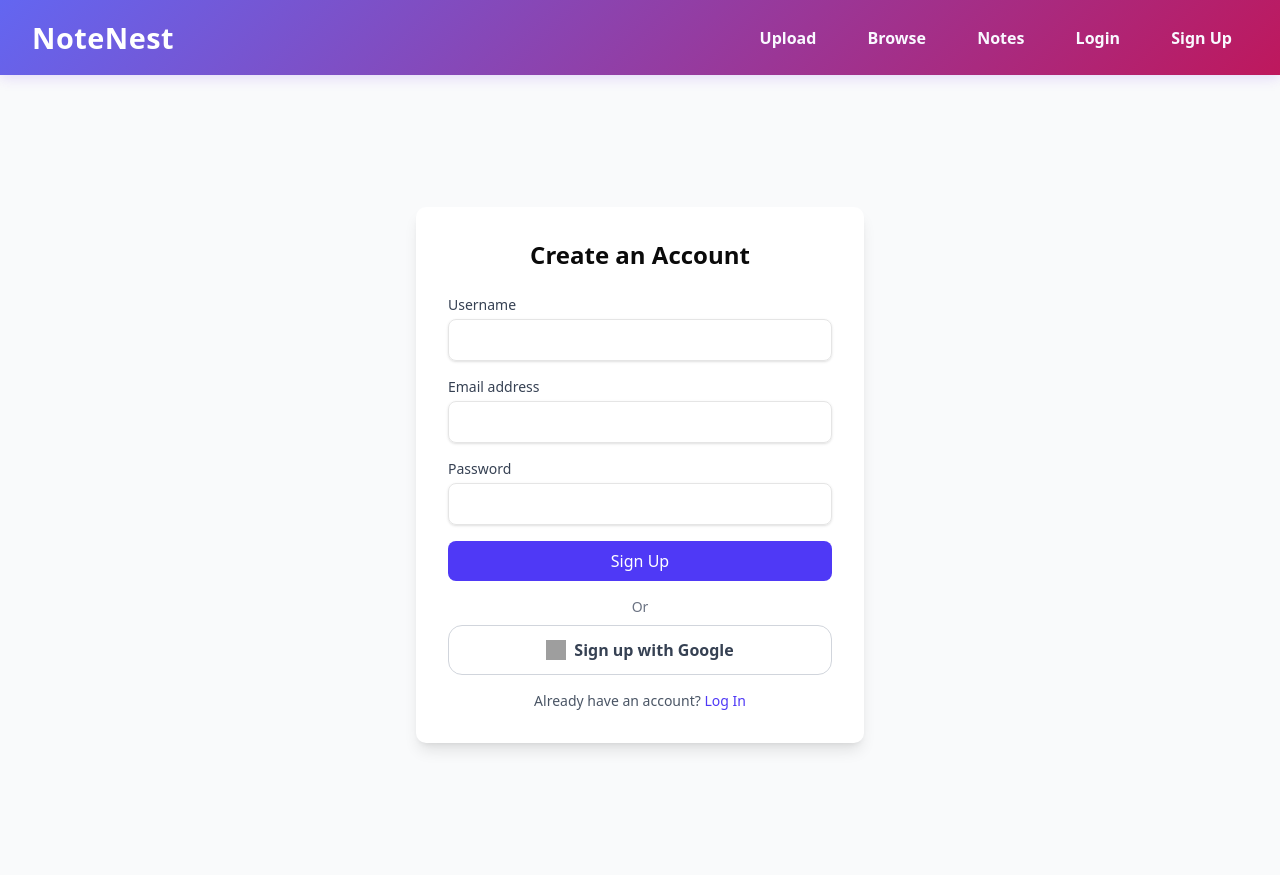
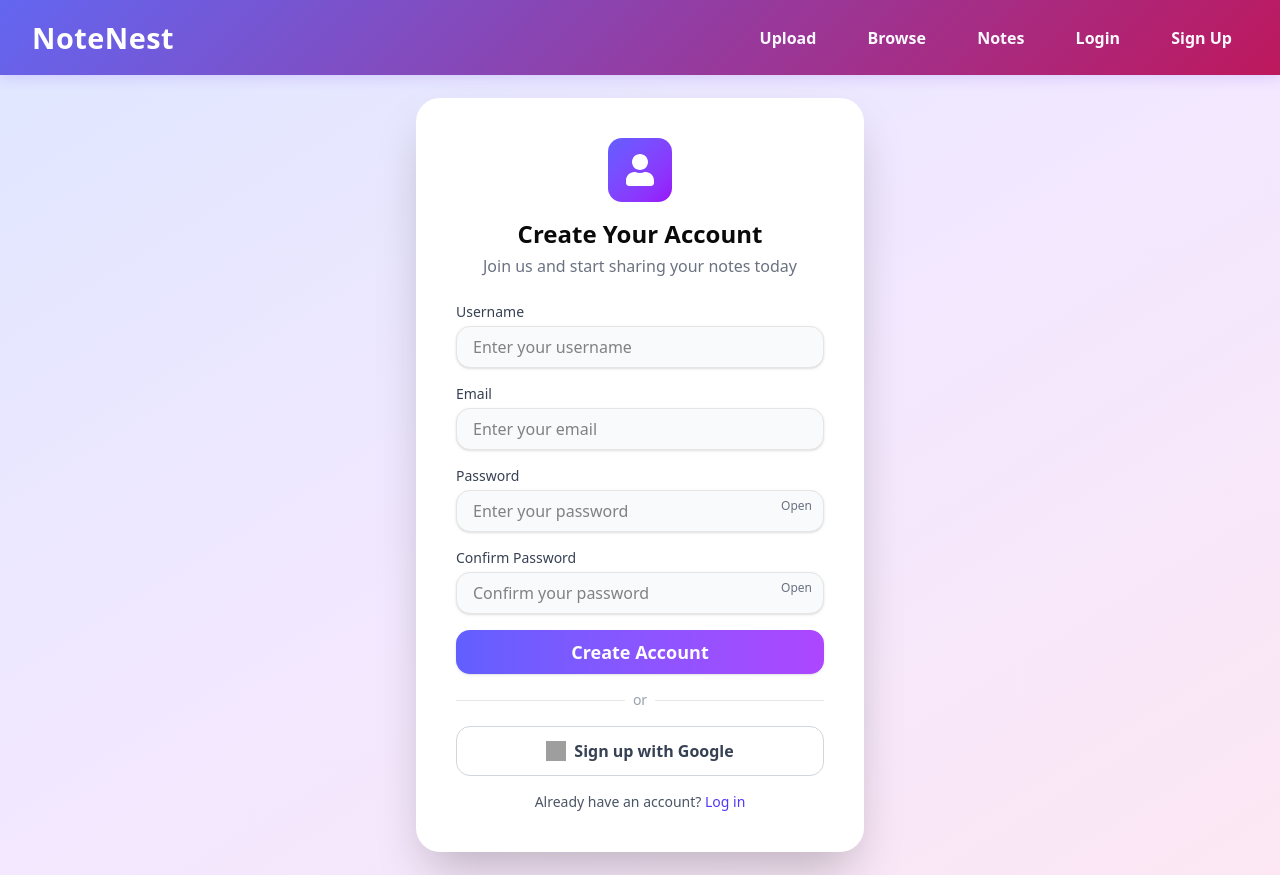
Before and after one commit to rxiddhi/NotesShaaring-Platform, a React (Vite) app in the folder frontend/: page /signup in a window 1280 px wide. Built offline with nearby package versions, Linux system fonts and the light colour scheme; grey boxes are pictures that could not be loaded.

Commit message:
fix create account ui

```diff
--- a/frontend/src/components/SignUp.jsx
+++ b/frontend/src/components/SignUp.jsx
@@ -2,6 +2,7 @@ import React, { useState } from "react";
 import { Link, useNavigate } from "react-router-dom";
 import axios from "axios";
 import { toast } from "react-toastify";
+import { FaUser } from "react-icons/fa";
 
 function SignUp() {
   const navigate = useNavigate();
@@ -9,19 +10,26 @@ function SignUp() {
     username: "",
     email: "",
     password: "",
+    confirmPassword: "",
   });
+  const [showPassword, setShowPassword] = useState(false);
+  const [showConfirmPassword, setShowConfirmPassword] = useState(false);
 
-  const { username, email, password } = formData;
+  const { username, email, password, confirmPassword } = formData;
 
   const onChange = (e) =>
     setFormData({ ...formData, [e.target.name]: e.target.value });
 
   const onSubmit = async (e) => {
     e.preventDefault();
+    if (password !== confirmPassword) {
+      toast.error("Passwords do not match.");
+      return;
+    }
     try {
       await axios.post(
         `${import.meta.env.VITE_API_BASE_URL}/api/signup`,
-        formData
+        { username, email, password }
       );
       toast.success("Signup successful!");
       navigate("/login");
@@ -32,11 +40,14 @@ function SignUp() {
   };
 
   return (
-    <div className="flex items-center justify-center min-h-screen bg-gray-50">
-      <div className="bg-white shadow-lg rounded-lg p-8 w-full max-w-md">
-        <h2 className="text-2xl font-bold text-center mb-6">Create an Account</h2>
-
-        <form onSubmit={onSubmit} className="space-y-4">
+    <div className="min-h-screen flex items-center justify-center bg-gradient-to-br from-indigo-100 via-purple-100 to-pink-100">
+      <div className="bg-white shadow-2xl rounded-3xl p-10 w-full max-w-md flex flex-col items-center">
+        <div className="w-16 h-16 rounded-xl bg-gradient-to-br from-indigo-500 to-purple-600 flex items-center justify-center mb-4">
+          <FaUser className="w-8 h-8 text-white" />
+        </div>
+        <h2 className="text-2xl font-bold text-center mb-1">Create Your Account</h2>
+        <p className="text-center text-gray-500 mb-6">Join us and start sharing your notes today</p>
+        <form onSubmit={onSubmit} className="space-y-4 w-full">
           <div>
             <label className="block text-sm font-medium text-gray-700">Username</label>
             <input
@@ -45,49 +56,80 @@ function SignUp() {
               value={username}
               onChange={onChange}
               required
-              className="mt-1 block w-full px-4 py-2 border rounded-md shadow-sm focus:ring focus:ring-indigo-200"
+              placeholder="Enter your username"
+              className="mt-1 block w-full px-4 py-2 border rounded-xl shadow-sm focus:ring-2 focus:ring-indigo-300 bg-gray-50"
             />
           </div>
           <div>
-            <label className="block text-sm font-medium text-gray-700">Email address</label>
+            <label className="block text-sm font-medium text-gray-700">Email</label>
             <input
               type="email"
               name="email"
               value={email}
               onChange={onChange}
               required
-              className="mt-1 block w-full px-4 py-2 border rounded-md shadow-sm focus:ring focus:ring-indigo-200"
+              placeholder="Enter your email"
+              className="mt-1 block w-full px-4 py-2 border rounded-xl shadow-sm focus:ring-2 focus:ring-indigo-300 bg-gray-50"
             />
           </div>
-          <div>
+          <div className="relative">
             <label className="block text-sm font-medium text-gray-700">Password</label>
             <input
-              type="password"
+              type={showPassword ? "text" : "password"}
               name="password"
               value={password}
               onChange={onChange}
               required
-              className="mt-1 block w-full px-4 py-2 border rounded-md shadow-sm focus:ring focus:ring-indigo-200"
+              placeholder="Enter your password"
+              className="mt-1 block w-full px-4 py-2 border rounded-xl shadow-sm focus:ring-2 focus:ring-indigo-300 bg-gray-50 pr-16"
             />
+            <button
+              type="button"
+              onClick={() => setShowPassword((v) => !v)}
+              className="absolute right-3 top-8 text-xs text-gray-500 hover:text-indigo-600 focus:outline-none"
+              tabIndex={-1}
+            >
+              {showPassword ? "Hide" : "Open"}
+            </button>
+          </div>
+          <div className="relative">
+            <label className="block text-sm font-medium text-gray-700">Confirm Password</label>
+            <input
+              type={showConfirmPassword ? "text" : "password"}
+              name="confirmPassword"
+              value={confirmPassword}
+              onChange={onChange}
+              required
+              placeholder="Confirm your password"
+              className="mt-1 block w-full px-4 py-2 border rounded-xl shadow-sm focus:ring-2 focus:ring-indigo-300 bg-gray-50 pr-16"
+            />
+            <button
+              type="button"
+              onClick={() => setShowConfirmPassword((v) => !v)}
+              className="absolute right-3 top-8 text-xs text-gray-500 hover:text-indigo-600 focus:outline-none"
+              tabIndex={-1}
+            >
+              {showConfirmPassword ? "Hide" : "Open"}
+            </button>
           </div>
           <button
             type="submit"
-            className="w-full bg-indigo-600 text-white py-2 rounded-md hover:bg-indigo-700 transition"
+            className="w-full py-2 rounded-xl bg-gradient-to-r from-indigo-500 to-purple-500 text-white font-semibold text-lg shadow hover:from-purple-600 hover:to-indigo-600 transition-all duration-200"
           >
-            Sign Up
+            Create Account
           </button>
         </form>
-
-        <div className="mt-4 flex items-center justify-center">
-          <span className="text-sm text-gray-500">Or</span>
+        <div className="w-full flex items-center gap-2 my-4">
+          <hr className="flex-1 border-gray-200" />
+          <span className="text-gray-400 text-sm">or</span>
+          <hr className="flex-1 border-gray-200" />
         </div>
-
-        {/* ✅ Google Signup Button */}
         <button
           onClick={() => {
-            window.location.href = "https://notenest-lzm0.onrender.com/api/auth/google";
+            window.location.href =
+              (import.meta.env.VITE_API_BASE_URL || "http://localhost:3000") + "/api/auth/google-signup";
           }}
-          className="w-full flex items-center justify-center gap-2 py-3 mt-2 text-gray-700 font-semibold rounded-xl border border-gray-300 bg-white hover:bg-gray-100 transition duration-300"
+          className="w-full flex items-center justify-center gap-2 py-3 text-gray-700 font-semibold rounded-xl border border-gray-300 bg-white hover:bg-gray-100 transition duration-300"
         >
           <img
             src="https://developers.google.com/identity/images/g-logo.png"
@@ -96,14 +138,13 @@ function SignUp() {
           />
           Sign up with Google
         </button>
-
         <p className="mt-4 text-sm text-center text-gray-600">
           Already have an account?{" "}
           <Link
             to="/login"
             className="text-indigo-600 hover:text-indigo-800 font-medium"
           >
-            Log In
+            Log in
           </Link>
         </p>
       </div>
```
Also changed, not shown: 2 other files (tests, documents, lock files or other folders).
